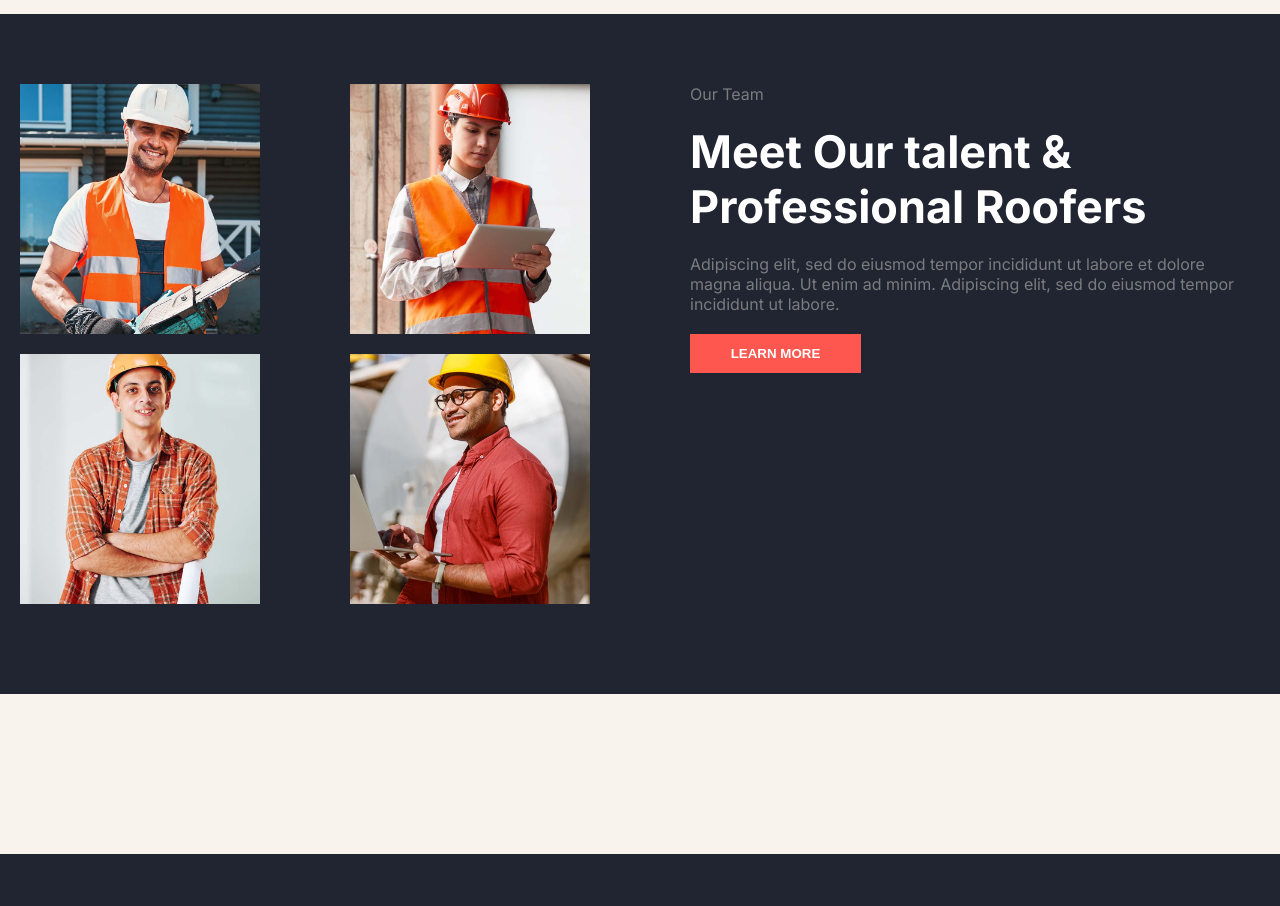
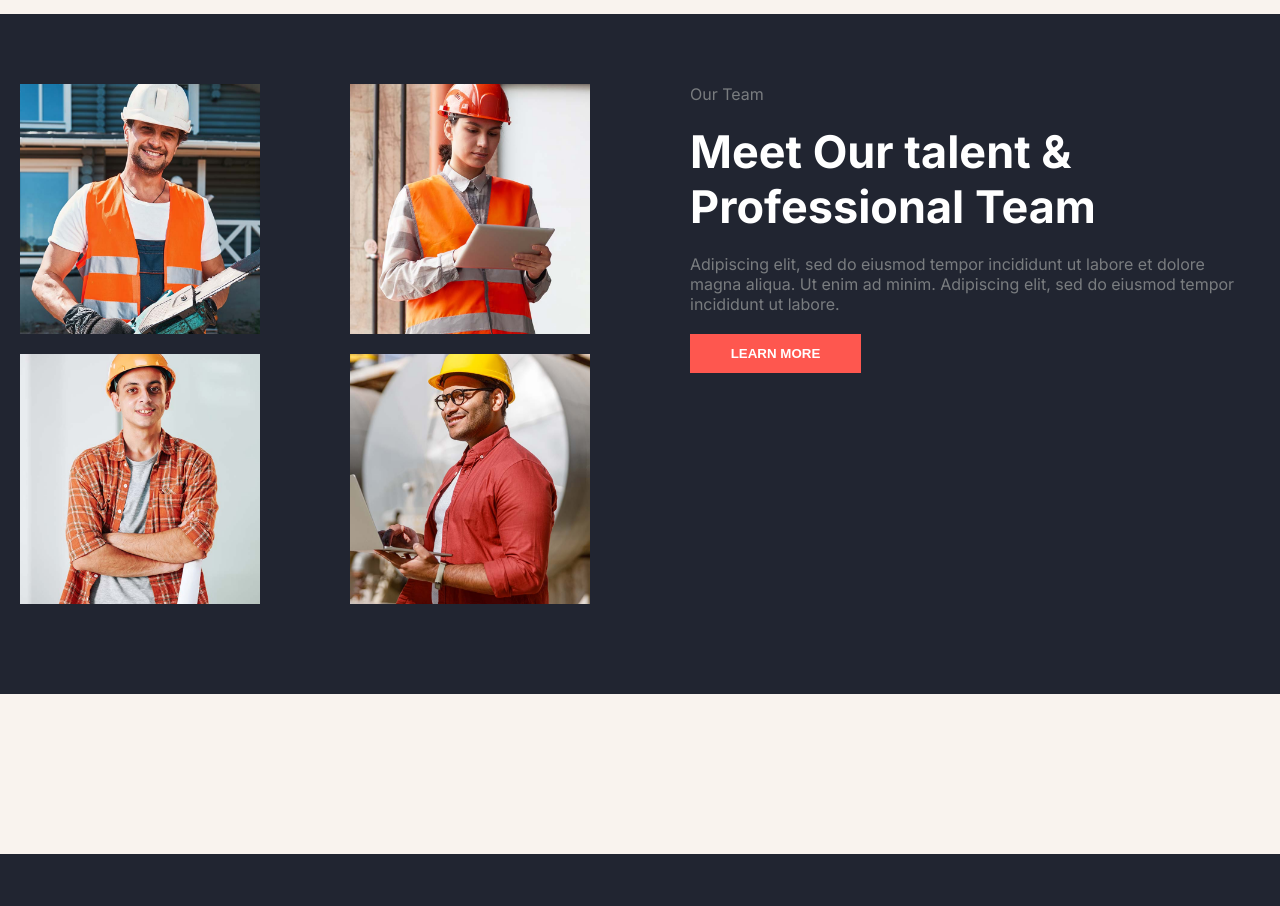
Before and after one commit to arifqasemi/hqceiling, a Next.js app: page /about in a window 1280 px wide. Shown: the part 2840-3746 px from the top of the page. Built offline with nearby package versions, Linux system fonts and the light colour scheme.

Commit message:
team-text

```diff
--- a/components/team-section.js
+++ b/components/team-section.js
@@ -74,7 +74,7 @@ function TeamSection() {
         <div className='team-content-container'>
         <p style={{color:'#797c7f',color:'#797c7f'}}>Our Team</p>
         <h3 className='team-heading'>Meet Our talent &
-        Professional Roofers</h3>
+        Professional Team</h3>
         <p style={{color:'#797c7f'}}>Adipiscing elit, sed do eiusmod tempor incididunt ut labore et dolore magna aliqua. Ut enim ad minim. Adipiscing elit, sed do eiusmod tempor incididunt ut labore.</p>
         <button className='team-button'>Learn More</button>
         </div>
```
